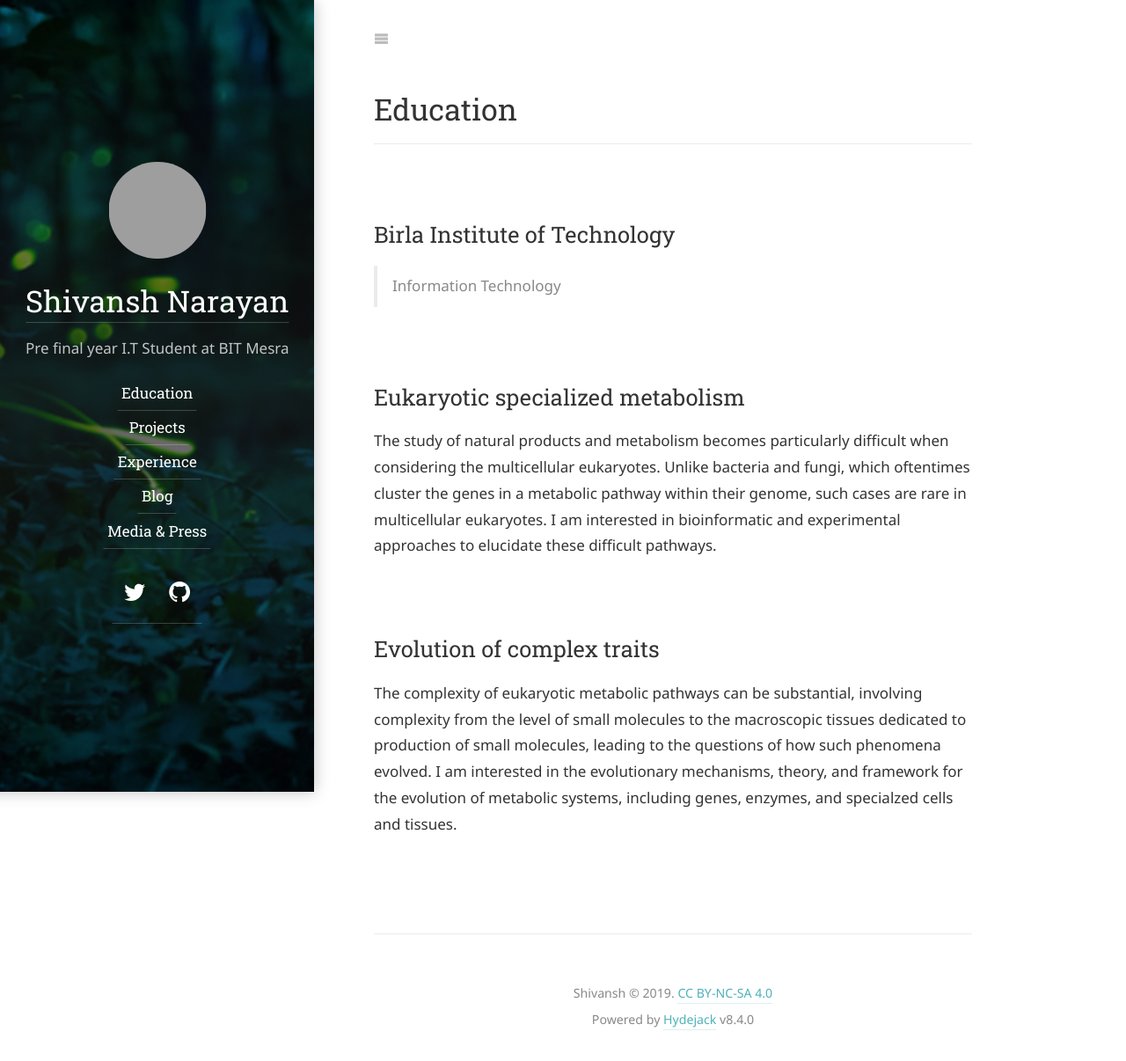
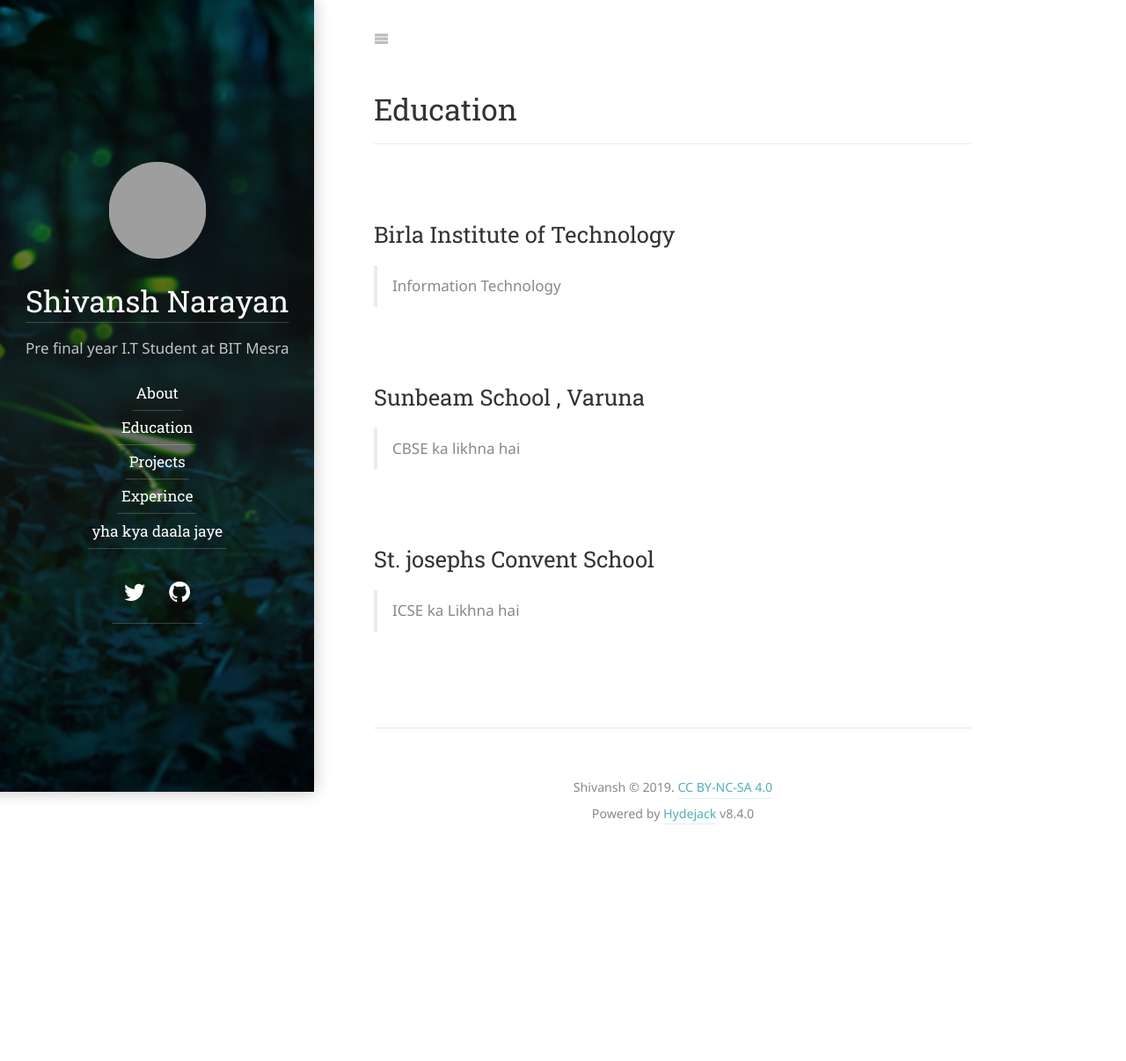
Before and after one commit to shivansh-narayan/narayanshivansh49.github.io, a Jekyll site: the page built from education.md, in a window 1280 px wide. Shown: the whole page at 88% size. Built offline with Jekyll 4.4.1, drawn with Linux system fonts in a browser that asks for light colours; some web fonts are replaced; after the commit the page ends 973 px from its top, so only the background shows below that; grey boxes are pictures that could not be loaded.

Commit message:
generall structure

```diff
--- a/_config.yml
+++ b/_config.yml
@@ -52,15 +52,15 @@ author:
 
 # Add links to the sidebar.
 menu:
+  - title:             About
+    url:               /about/
   - title:             Education
     url:               /education/
   - title:             Projects
     url:               /projects/
-  - title:             Experience
+  - title:             Experince
     url:               /exp/
-  - title:             Blog
-    url:               /posts/
-  - title:             Media & Press
+  - title:             yha kya daala jaye
     url:               /media_and_press/
 
 
--- a/education.md
+++ b/education.md
@@ -7,8 +7,10 @@ title: Education
 >Information Technology
 
 
-## Eukaryotic specialized metabolism
-The study of natural products and metabolism becomes particularly difficult when considering the multicellular eukaryotes. Unlike bacteria and fungi, which oftentimes cluster the genes in a metabolic pathway within their genome, such cases are rare in multicellular eukaryotes.  I am interested in bioinformatic and experimental approaches to elucidate these difficult pathways.
+## Sunbeam School , Varuna
 
-## Evolution of complex traits
-The complexity of eukaryotic metabolic pathways can be substantial, involving complexity from the level of small molecules to the macroscopic tissues dedicated to production of small molecules, leading to the questions of how such phenomena evolved. I am interested in the evolutionary mechanisms, theory, and framework for the evolution of metabolic systems, including genes, enzymes, and specialzed cells and tissues.
+>CBSE ka likhna hai
+
+## St. josephs Convent School
+
+>ICSE ka Likhna hai
```
Also changed, not shown: about.md (added, +7 -0 lines), exp.md (+6 -5 lines), posts.md (deleted, +0 -8 lines).
